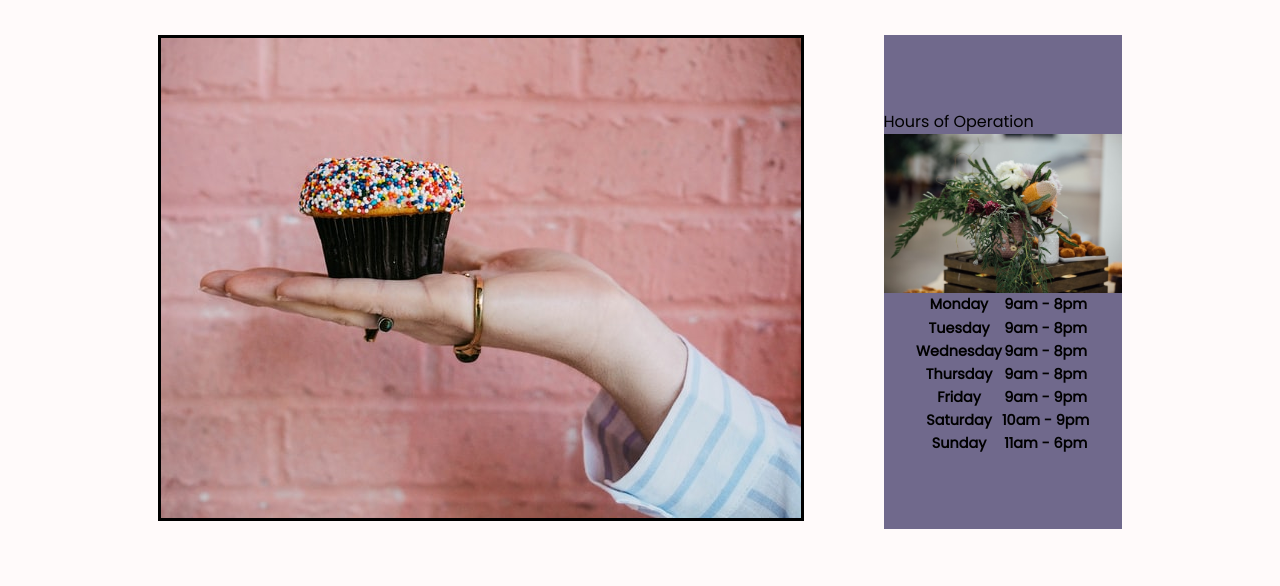
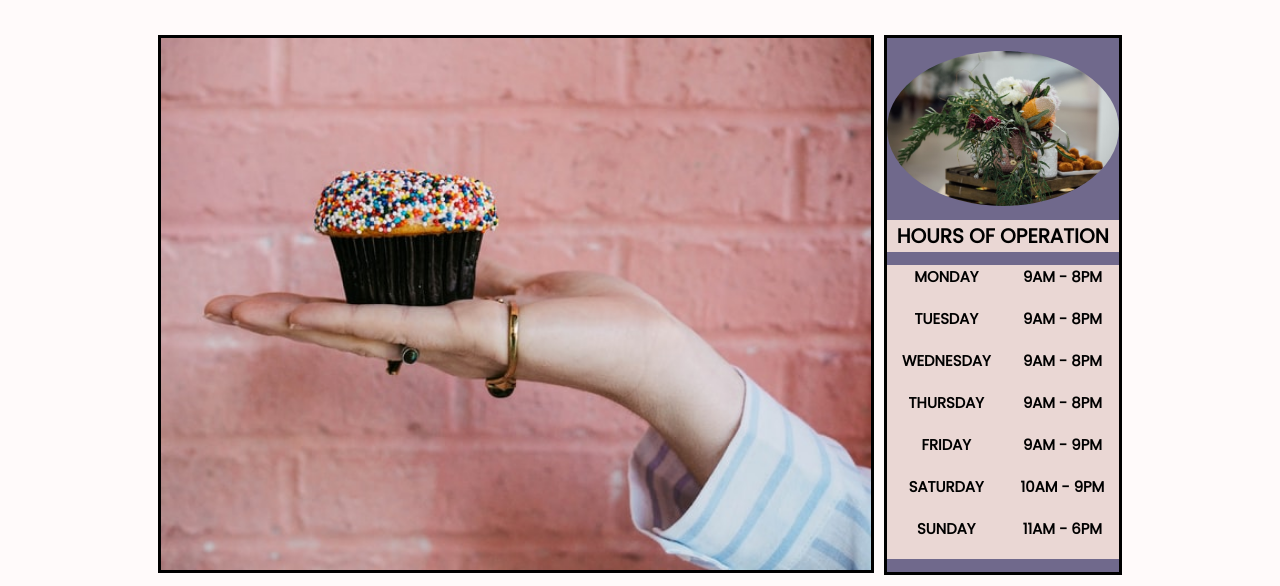
Before and after one commit to lamb0231/lamb0231.github.io, a plain HTML site: page prototype/index.html in a window 1280 px wide. Shown: the part 147-733 px from the top of the page. Drawn offline with Linux system fonts and the light colour scheme.

Commit message:
more updates

```diff
--- a/prototype/css/style.css
+++ b/prototype/css/style.css
@@ -196,6 +196,7 @@ nav ul li a:hover {
     .welcome {
         display: grid;
         grid-template-columns: 3fr 1fr;
+        grid-template-rows: auto;
         grid-gap: 10px;
         /* margin: 10px 0; */
     }
@@ -203,39 +204,54 @@ nav ul li a:hover {
         display: grid;
         grid-template-columns: repeat(4, 1fr);
         grid-gap: 10px;
-        margin: 10px 0;
+        /* margin: 10px 0; */
     }
 
 }
 
 .new img {
-    /* width: 100%; */
+    width: 100%;
+    height: auto;
     border: solid;
 }
 
 .hours img {
-    /* max-width: 100%;
-    max-height: 100%;
-    border-radius: 50%; */
+    max-width: 100%;
+    height: auto;
+    border-radius: 50%;
 }
 
 .hours {
     display: flex;
     flex-direction: column;
-    justify-content: center;
+    justify-content: space-evenly;
     background-color: #70698C;
     /* border-radius: 20px; */
-    /* width: 100%; */
-    /* height: 99%; */
+    width: 100%;
+    height: 99%;
+    border: solid;
+ }
+
+ .hours h2 {
+     text-align: center;
+     text-transform: uppercase;
+     font-weight: bold;
+     font-size: 20px;
+
+     background-color: #ead7d4;
  }
 
  .table {
      text-align: center;
-     /* font-size: 18px; */
-     font-size: 0.90rem;
+     font-size: 0.93rem;
      font-weight: bold;
+     text-transform: uppercase;
+
+     background-color: #ead7d4;
+
      margin: 0 auto;
-     /* border: solid; */
+     height: 55%;
+     width: 100%;
  }
 
  .productpreview h2 {
@@ -268,6 +284,9 @@ nav ul li a:hover {
 }
 
 .contact {
+    /* display: flex;
+    flex-direction: column;
+    justify-content: space-evenly; */
     background-color: #70698C;
 }
 
--- a/prototype/index.html
+++ b/prototype/index.html
@@ -23,8 +23,8 @@
             <img src="img/cupcake.jpg" alt="cupcake">
             </div>
             <div class="hours">
+                <img src="img/decor.jpg" alt="decor">
                 <h2>Hours of Operation</h2>
-                <img src="img/decor.jpg" alt="decor">
                 <table class="table">
                     <tbody>
                         <tr>
```
Also changed, not shown: prototype/about.html (+1 -0 lines).
